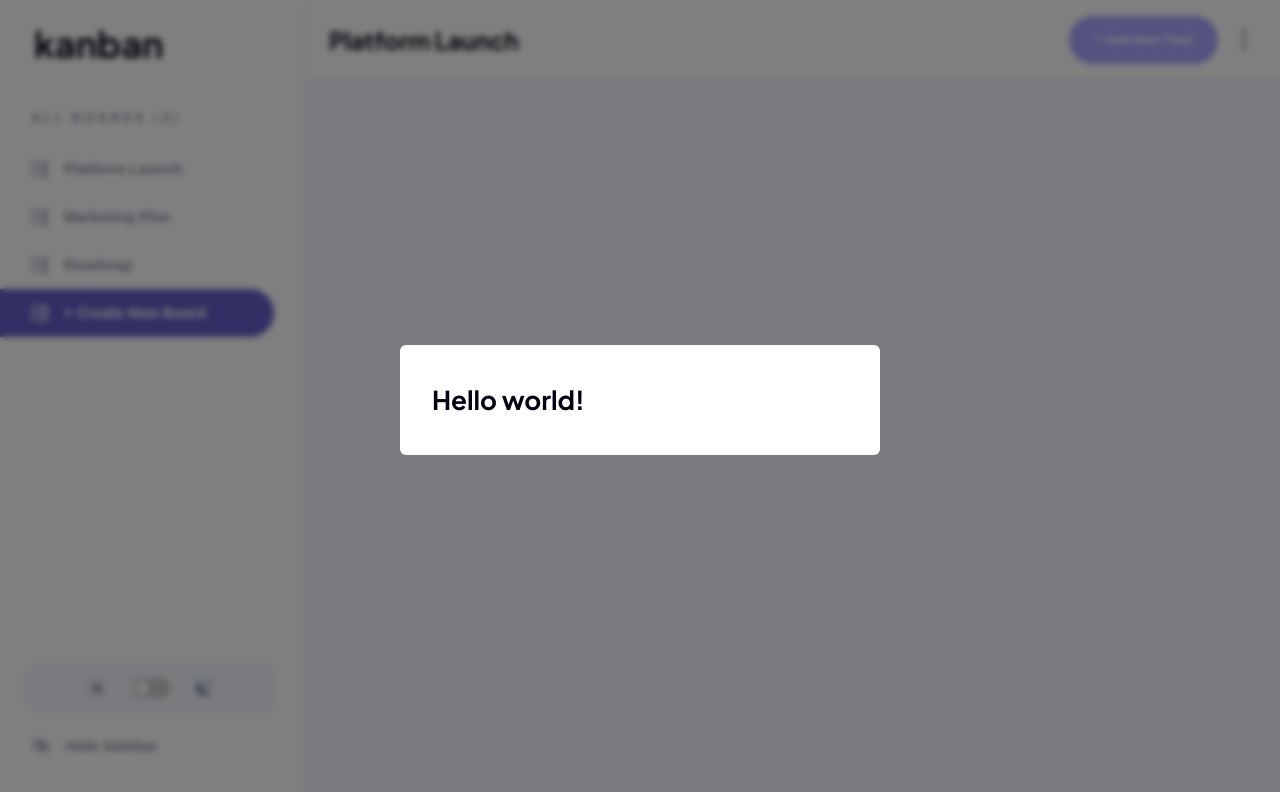
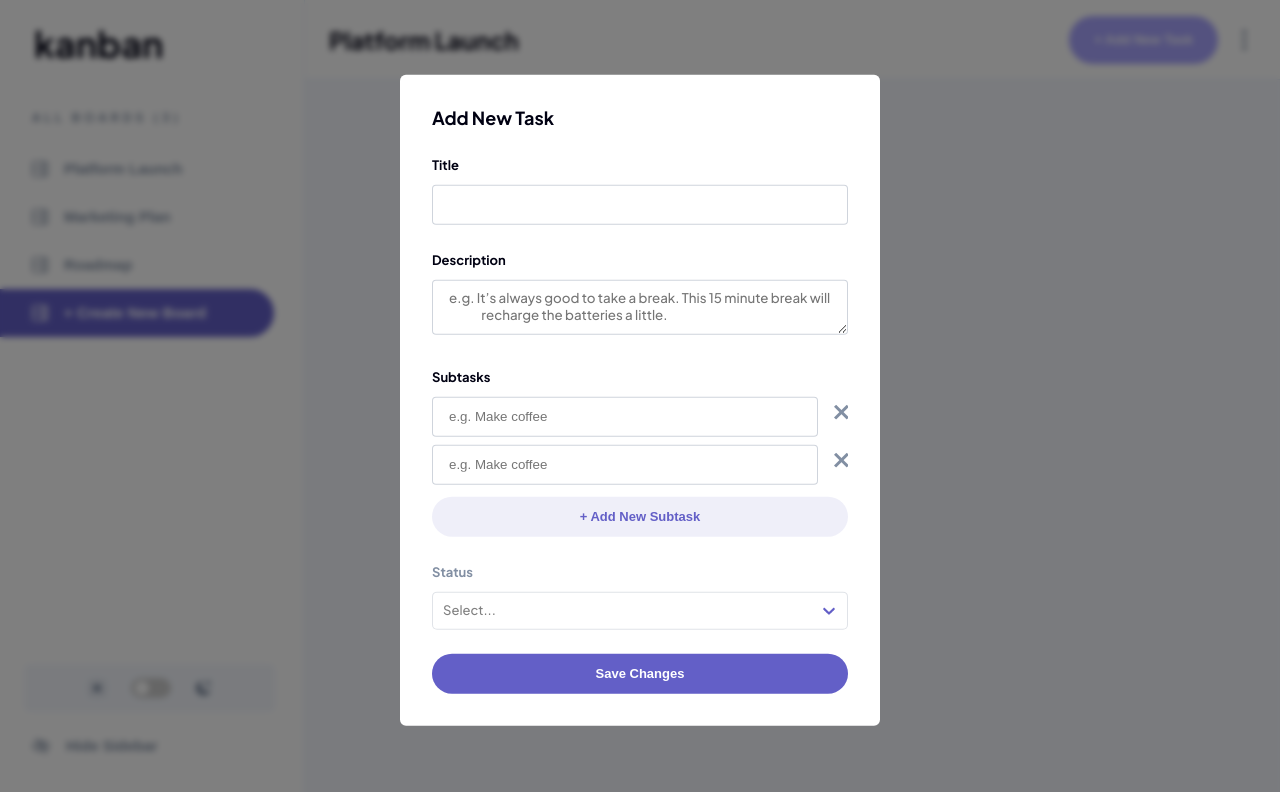
Before and after one commit to ajsaule/kanban-board, a Next.js app: page / in a window 1280 px wide. Both pictures are taken after a click on the button "+ Add New Task". Shown: the top 792 px of the page. Built offline with nearby package versions, Linux system fonts and the light colour scheme.

Commit message:
add: add modal; add: TextBox component; add: SubtaskIcon svg;

```diff
--- a/src/components/DropDown.tsx
+++ b/src/components/DropDown.tsx
@@ -14,7 +14,7 @@ type PropTypes = {
       ];
 };
 
-const DropDown = ({ defaultValue, options }: PropTypes) => {
+const Dropdown = ({ defaultValue, options }: PropTypes) => {
   const { isDark } = useContext(ThemeContext);
 
   const colorStyles:
@@ -74,4 +74,4 @@ const DropDown = ({ defaultValue, options }: PropTypes) => {
   );
 };
 
-export default DropDown;
+export default Dropdown;
--- /dev/null
+++ b/src/components/TextBox.tsx
@@ -0,0 +1,58 @@
+import React, { ReactElement, useState } from 'react'
+
+import styles from "../styles/components/TextBox.module.scss"
+
+import SubtaskIcon from './svgs/SubtaskIcon';
+
+type PropsType = {
+  placeholder?: string;
+  variant?: "title" | "description" | "subtask";
+}
+
+const TextBox = ({ placeholder = "", variant = "default"}): PropsType => {
+  const [title, setTitle] = useState('')
+  const [description, setDescription] = useState('')
+  const [subtask, setSubtask] = useState('')
+
+  const handleTitleChange = (e) => setTitle(e.target.value)
+  const handleDescriptionChange = (e) => setDescription(e.target.value)
+  const handleSubtaskChange = (e) => setSubtask(e.target.value)
+
+  if (variant === "title") {
+    return (
+      <input
+        type="text"
+        className={styles["input-field"]}
+        placeholder={placeholder}
+        onChange={(e) => handleTitleChange(e)}
+      />
+    )
+  }
+
+  if (variant === "description") {
+    return (
+      <textarea
+        type="text"
+        className={`${styles["input-field"]} ${styles["input-field__description"]}`}
+        placeholder={placeholder}
+        onChange={(e) => handleDescriptionChange(e)}
+      />
+    )
+  }
+
+  if (variant === "subtask") {
+    return (
+      <div style={{display: "flex", alignItems: "center"}}>
+        <input
+          type="text"
+          className={`${styles["input-field"]} ${styles["input-field__subtask"]}`}
+          placeholder={placeholder}
+          onChange={(e) => handleSubtaskChange(e)}
+        />
+        <SubtaskIcon className={styles["input-field__subtask__icon"]}/>
+      </div>
+    )
+  }
+}
+
+export default TextBox
--- /dev/null
+++ b/src/components/svgs/SubtaskIcon.tsx
@@ -0,0 +1,16 @@
+import * as React from "react"
+
+const SubtaskIcon = (props: any) => (
+  <svg
+    width={15}
+    height={15}
+    fill="none"
+    xmlns="http://www.w3.org/2000/svg"
+    {...props}
+  >
+    <path fill="#828FA3" d="m12.728 0 2.121 2.121L2.121 14.85l-2.12-2.121z" />
+    <path fill="#828FA3" d="M0 2.121 2.12 0 14.85 12.728l-2.121 2.12z" />
+  </svg>
+)
+
+export default SubtaskIcon
--- a/src/pages/index.tsx
+++ b/src/pages/index.tsx
@@ -1,13 +1,15 @@
 import { useContext, useState } from "react";
 
 import Board from "../components/Board";
+import Button from "../components/Button";
 import CheckboxItem from "../components/CheckboxItem";
-import DropDown from "../components/DropDown";
+import Dropdown from "../components/Dropdown";
 import Modal from "../components/Modal";
 import Sidebar from "../components/SideBar";
 import VerticalEllipsis from "../components/svgs/VerticalEllipsis";
+import TextBox from "../components/TextBox";
+
 import AddModalContext from "../store/add-modal";
-
 import EditModalContext from "../store/edit-modal";
 
 import styles from "../styles/components/index.module.scss";
@@ -41,7 +43,7 @@ function HomePage() {
           </div>
           <div>
             <h4 className={styles["modal-wrapper__status"]}>Current Status</h4>
-            <DropDown
+            <Dropdown
               options={[
                 { value: "todo", label: "Todo" },
                 { value: "doing", label: "Doing" },
@@ -52,8 +54,39 @@ function HomePage() {
         </Modal>
       )}
       {isAddOpen && (
-        <Modal onClose={onAddClose}>
-          <h1>Hello world!</h1>
+        <Modal className={styles["modal-wrapper"]} onClose={onAddClose}>
+          <h1 className={styles["modal-wrapper__heading"]}>Add New Task</h1>
+          <div>
+            <h4>Title</h4>
+            <TextBox variant="title"/>
+          </div>
+          <div>
+            <h4>Description</h4>
+            <TextBox variant="description" placeholder="e.g. It’s always good to take a break. This 15 minute break will
+              recharge the batteries a little."
+            />
+          </div>
+          <div>
+            <h4>Subtasks</h4>
+            <TextBox placeholder="e.g. Make coffee" variant="subtask"/>
+            <TextBox placeholder="e.g. Make coffee" variant="subtask"/>
+            <Button color="secondary" fullWidth={true} className={styles["secondary-button"]}>
+              <span>+ Add New Subtask</span>
+            </Button>
+          </div>
+          <div>
+            <h4 className={styles["modal-wrapper__status"]}>Status</h4>
+            <Dropdown
+              options={[
+                { value: "todo", label: "Todo" },
+                { value: "doing", label: "Doing" },
+                { value: "done", label: "Done" },
+              ]}
+            />
+          </div>
+          <Button variant="primary">
+              <span>Save Changes</span>
+          </Button>
         </Modal>
       )}
       <Sidebar
--- /dev/null
+++ b/src/styles/components/TextBox.module.scss
@@ -0,0 +1,34 @@
+.input-field {
+  width: 100%;
+  height: 4rem;
+  color: var(--color-text);
+  background: var(--color-light);
+  border: 1px solid var(--color-medium-grey-opacity);
+  border-radius: 4px;
+  cursor: pointer;
+  padding: 8px 16px;
+  margin-top: 8px;
+
+  &:focus {
+    outline: none;
+    border: 1px solid var(--color-primary);
+  }
+
+  &:hover {
+    border: 1px solid var(--color-primary);
+  }
+
+  &__description {
+    resize: vertical;
+    max-height: 200px;
+    min-height: 55px;
+    font-family: "Plus Jakarta Sans", sans-serif;
+  }
+
+  &__subtask {
+    &__icon {
+      margin-left: 16px;
+      cursor: pointer;
+    }
+  }
+}
--- a/src/styles/components/index.module.scss
+++ b/src/styles/components/index.module.scss
@@ -16,17 +16,24 @@
       fill: #828fa3;
     }
   }
+
   &__body {
     font-size: 1.3rem;
     line-height: 23px;
     color: var(--color-grey);
   }
+
   &__subtasks {
     color: var(--color-grey);
     margin-bottom: 1.6rem;
   }
+
   &__status {
     color: var(--color-grey);
     margin-bottom: 0.8rem;
   }
+
+  .secondary-button {
+    margin-top: 12px;
+  }
 }
```
